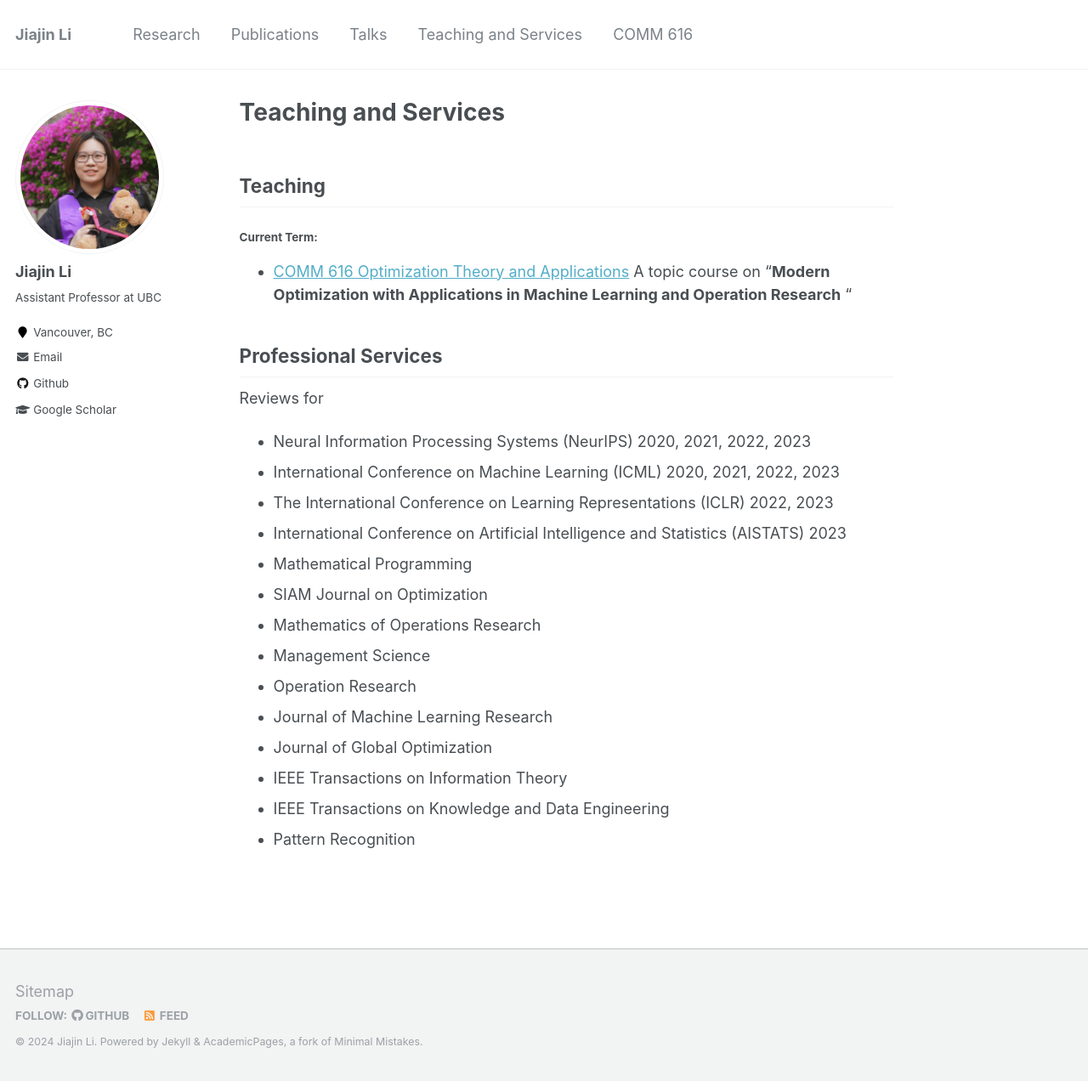
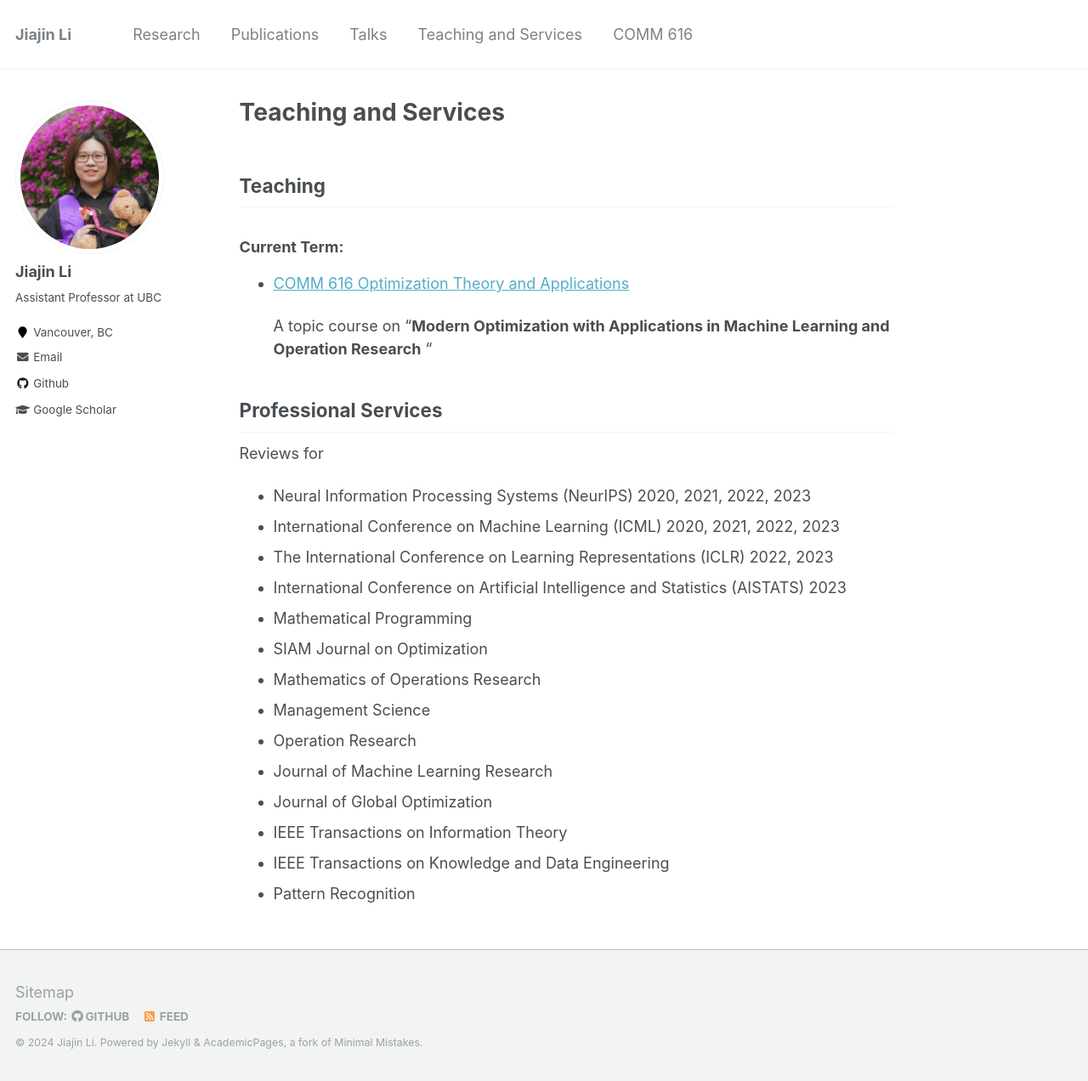
Before and after one commit to gerrili1996/gerrili1996.github.io, a Jekyll site: the page built from _pages/teaching.md, in a window 1280 px wide and 1272 px high. Shown: the whole window at 85% size. Built offline with Jekyll 4.4.1, drawn with Linux system fonts in a browser that asks for light colours.

Commit message:
typos update

```diff
--- a/_pages/teaching.md
+++ b/_pages/teaching.md
@@ -9,9 +9,10 @@ redirect_from:
 
 ## Teaching
 
-#### **Current Term**:
+### **Current Term**:
 
 - [COMM 616 Optimization Theory and Applications](https://gerrili1996.github.io/comm616)
+
 	A topic course on "**Modern Optimization with Applications in Machine Learning and Operation Research** "
 
 
```
